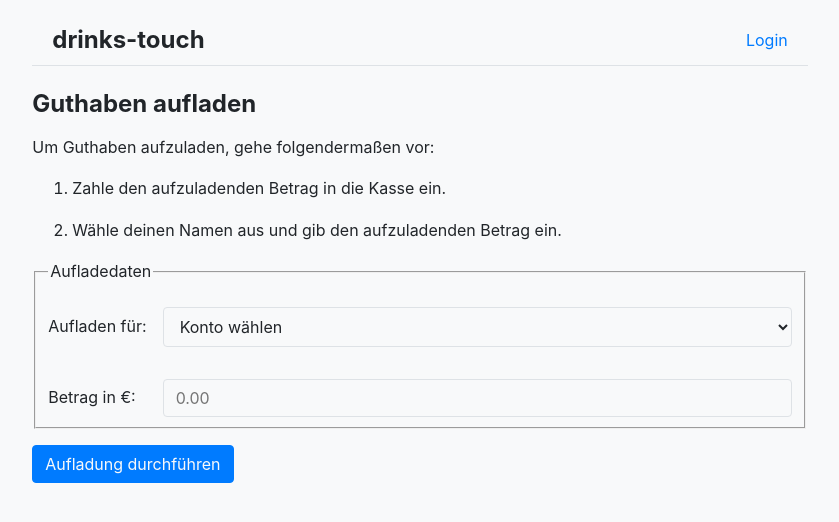
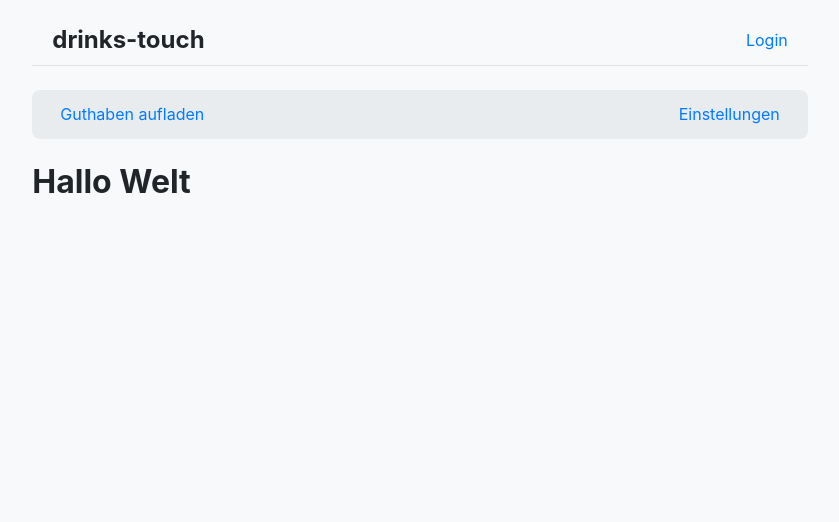
Before and after one commit to flipdot/drinks-touch, a Flask app: template drinks_touch/webserver/templates/index.html in a window 1280 px wide. Shown: the top 522 px of the page, without its empty margins (220-1059 px from the left). Run offline with Flask 3, Linux system fonts and the light colour scheme; the template is opened without the code that fills it, so the values that code supplies are empty; parts of the project's set-up code (start-up, migrations or seed data) failed here and were passed over.

Commit message:
Basic navigation

```diff
--- /dev/null
+++ b/drinks_touch/webserver/static/css/navigation.css
@@ -0,0 +1,41 @@
+.main-nav {
+    background-color: var(--color-subtle-background);
+    padding: 0.5rem 1rem;
+    border-radius: 8px;
+    margin-top: 1.5rem;
+}
+
+.nav-list {
+    display: flex;
+    flex-wrap: wrap; /* Allows items to wrap on smaller screens */
+    justify-content: space-between; /* Spreads items evenly */
+    list-style-type: none;
+    margin: 0;
+    padding: 0;
+}
+
+.nav-list li {
+    margin: 0.25rem 0;
+}
+
+.nav-list li.active a {
+    background-color: var(--color-border);
+}
+
+.nav-list a {
+    padding: 0.5rem 0.75rem;
+    border-radius: 4px;
+    transition: background-color 0.3s ease;
+}
+
+.nav-list a:hover {
+    background-color: var(--color-border);
+    text-decoration: none; /* Remove underline on hover for a cleaner look */
+}
+
+@media (max-width: 600px) {
+    .nav-list a {
+        padding: 0.5rem;
+        font-size: 0.9rem;
+    }
+}
--- a/drinks_touch/webserver/static/css/style.css
+++ b/drinks_touch/webserver/static/css/style.css
@@ -181,15 +181,16 @@ button:hover {
     justify-content: space-between;
     align-items: center;
     padding: 10px 20px;
-    /*background-color: #f8f9fa;*/
     border-bottom: 1px solid #dee2e6;
 }
 .header * {
     margin: 0;
     padding: 0;
 }
-.header-left h1 {
+.header-left h1, .header-left h1 a {
     font-size: 1.5rem;
+    color: var(--color-text);
+    text-decoration: none;
 }
 .header-right {
     display: flex;
--- /dev/null
+++ b/drinks_touch/webserver/templates/account.html
@@ -0,0 +1 @@
+{% extends "base.html" %}
--- a/drinks_touch/webserver/templates/base.html
+++ b/drinks_touch/webserver/templates/base.html
@@ -4,15 +4,16 @@
     <meta charset="utf-8">
     <meta http-equiv="X-UA-Compatible" content="IE=edge">
     <meta name="viewport" content="width=device-width, initial-scale=1">
-    <title>Getränkescanner - {% block title %}{% endblock %}</title>
+    <title>{% block title %}drinks-touch{% endblock %}</title>
     <link href="/favicon.png" type="image/png" rel="icon">
-{#    <link href="/static/dist/main.css" rel="stylesheet">#}
-    <link href="/static/css/style.css" rel="stylesheet">
+    <link href="{{ url_for("static", filename="css/style.css") }}" rel="stylesheet">
+    <link href="{{ url_for("static", filename="css/navigation.css") }}" rel="stylesheet">
   </head>
   <body>
-    {% include "header.html" %}
+    {% include "includes/header.html" %}
+    {% include "includes/navigation.html" %}
     {% block body %}
-        <h1>Empty site!</h1>
+        <h1>Override the body block</h1>
     {% endblock %}
   </body>
 </html>
--- a/drinks_touch/webserver/templates/header.html
+++ b/drinks_touch/webserver/templates/includes/header.html
@@ -1,6 +1,6 @@
 <header class="header">
     <div class="header-left">
-        <h1>drinks-touch</h1>
+        <h1><a href="{{ url_for('index') }}" >drinks-touch</a></h1>
     </div>
     <div class="header-right">
         {% if session['oidc_auth_profile'] %}
--- /dev/null
+++ b/drinks_touch/webserver/templates/includes/navigation.html
@@ -0,0 +1,10 @@
+<nav class="main-nav">
+    <ul class="nav-list">
+        {% for nav_item in navigation %}
+            <li {% if request.endpoint == nav_item.target %}class="active"{% endif %}
+            >
+                <a href="{{ url_for(nav_item.target) }}">{{ nav_item.title }}</a>
+            </li>
+        {% endfor %}
+    </ul>
+</nav>
--- a/drinks_touch/webserver/templates/index.html
+++ b/drinks_touch/webserver/templates/index.html
@@ -1,27 +1,10 @@
 {% extends "base.html" %}
-{% block title %}Start{% endblock %}
+{#{% block title %}{% endblock %}#}
 {% block body %}
-    {% if session['oidc_auth_profile'] %}
-    <pre>{% for key, value in session['oidc_auth_profile'].items() -%}
-{{ key }}: {{ value }}
-{% endfor %}</pre>
-    {% endif %}
-    {% include "recharge.html" %}
-{#        <div class="col-md-6">#}
-{#            <p>#}
-{#                Du kannst per SEPA-Überweisung aufladen:<br>#}
-{#            </p>#}
-{#            <ul>#}
-{#                <li><b>Kontoinhaber:</b> flipdot e.V.</li>#}
-{#                <li><b>IBAN:</b> DE07 5205 0353 0001 1477 13</li>#}
-{#                <li><b>Verwendungszweck:</b> <code>drinks <span id="uid">&lacute;uid&racute;</span> <abbr title="Der Hinweistext ist frei wählbar">hinweistext</abbr></code></li>#}
-{#            </ul>#}
-{#            <div class="d-flex justify-content-center align-items-center">#}
-{#                <img class="d-none w-50" id="qrcode"/>#}
-{#                <p class="d-none" id="qrcode_hint">#}
-{#                    Bitte wähle einen Benutzer und gib einen Betrag ein, damit der SEPA-QR-Code angezeigt werden kann.#}
-{#                </p>#}
-{#            </div>#}
-{#        </div>#}
-    {# include "stats.html" #}
+{#    {% if session['oidc_auth_profile'] %}#}
+{#    <pre>{% for key, value in session['oidc_auth_profile'].items() -%}#}
+{#{{ key }}: {{ value }}#}
+{#{% endfor %}</pre>#}
+{#    {% endif %}#}
+    <h1>Hallo Welt</h1>
 {% endblock %}
--- a/drinks_touch/webserver/templates/recharge.html
+++ b/drinks_touch/webserver/templates/recharge.html
@@ -1,3 +1,6 @@
+{% extends "base.html" %}
+{% block title %}{{ super() }} – Aufladen{% endblock %}
+{% block body %}
 <h2>Guthaben aufladen</h2>
 <p>Um Guthaben aufzuladen, gehe folgendermaßen vor:</p>
 <ol>
@@ -25,3 +28,4 @@
         Aufladung durchführen
     </button>
 </form>
+{% endblock %}
--- a/drinks_touch/webserver/webserver.py
+++ b/drinks_touch/webserver/webserver.py
@@ -1,6 +1,5 @@
-import json
 import re
-from datetime import datetime, timedelta
+from datetime import timedelta
 from decimal import Decimal
 
 from flask_sqlalchemy import SQLAlchemy
@@ -19,7 +18,6 @@ from database.models import Tx, Account
 from database.storage import Base
 from env import is_pi
 from oidc import KeycloakAdmin
-from stats.stats import scans
 from users.qr import make_sepa_qr
 from flask_oidc import OpenIDConnect
 
@@ -60,12 +58,16 @@ Compress(app)
 uid_pattern = re.compile(r"^\d+$")
 
 
-class DateTimeEncoder(json.JSONEncoder):
-    def default(self, o):
-        if isinstance(o, datetime):
-            return o.isoformat()
-
-        return json.JSONEncoder.default(self, o)
+@app.context_processor
+def add_template_globals():
+    return {
+        "navigation": [
+            {"target": "recharge", "title": "Guthaben aufladen"},
+            # {"target": "recharge", "title": "Tetris"},
+            {"target": "account", "title": "Einstellungen"},
+            # {"target": "recharge", "title": "Transaktionshistorie"},
+        ]
+    }
 
 
 @app.route("/favicon.png")
@@ -74,12 +76,26 @@ def favicon():
 
 
 @app.route("/")
-@app.route("/recharge")
 def index():
     accounts = (
         db.session.query(Account).filter(Account.enabled).order_by(Account.name).all()
     )
     return render_template("index.html", accounts=accounts)
+
+
+@app.route("/account")
+def account():
+    return render_template("account.html")
+
+
+@app.route("/recharge")
+@oidc.require_login
+def recharge():
+    # TODO: only recharge own account
+    accounts = (
+        db.session.query(Account).filter(Account.enabled).order_by(Account.name).all()
+    )
+    return render_template("recharge.html", accounts=accounts)
 
 
 @app.route("/stats")
@@ -89,6 +105,7 @@ def stats():
 
 @app.route("/recharge/doit", methods=["POST"])
 def recharge_doit():
+    # TODO: move to /recharge path, only recharge own account
     user_id = request.form.get("user_user")
     if not user_id:
         return (
@@ -118,12 +135,6 @@ def recharge_doit():
     return render_template("recharge_success.html", amount=amount, account=account)
 
 
-@app.route("/scans.json")
-def scans_json():
-    limit = int(request.args.get("limit", 1000))
-    return to_json(scans(limit))
-
-
 @app.route("/tx.png")
 def tx_png():
     uid = request.args.get("uid")
@@ -135,8 +146,6 @@ def tx_png():
 
     if Decimal(amount) <= 0:
         return "Please use an amount greater than 0!"
-
-    uid = int(uid)
 
     img_data = make_sepa_qr(amount, name, uid)
     response = make_response(img_data.getvalue())
@@ -166,10 +175,6 @@ def enable_transaction_history(signed_account_id):
     )
 
 
-def to_json(dict_arr):
-    return json.dumps(dict_arr, cls=DateTimeEncoder)
-
-
 def run():
     port = config.WEBSERVER_PORT
 
```
